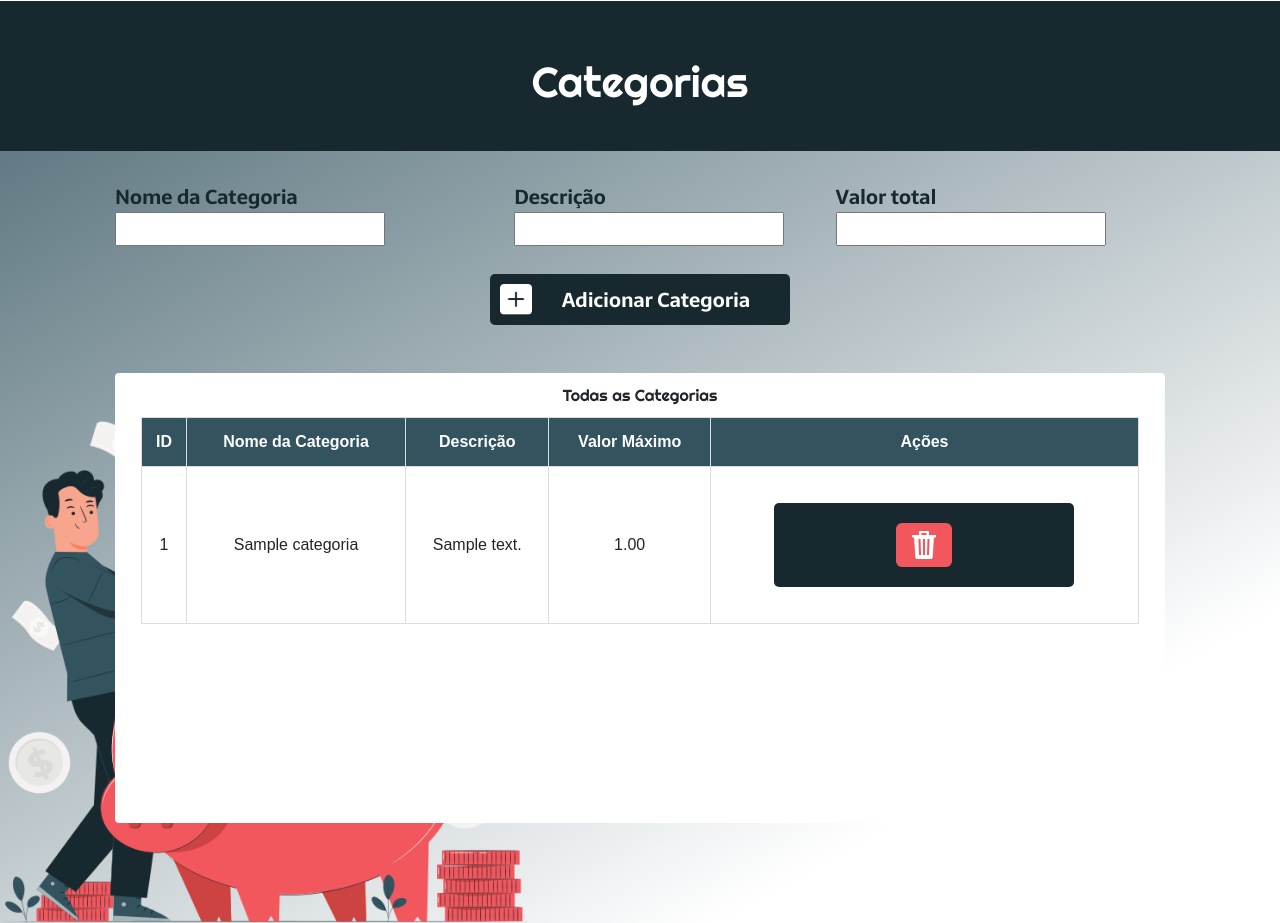
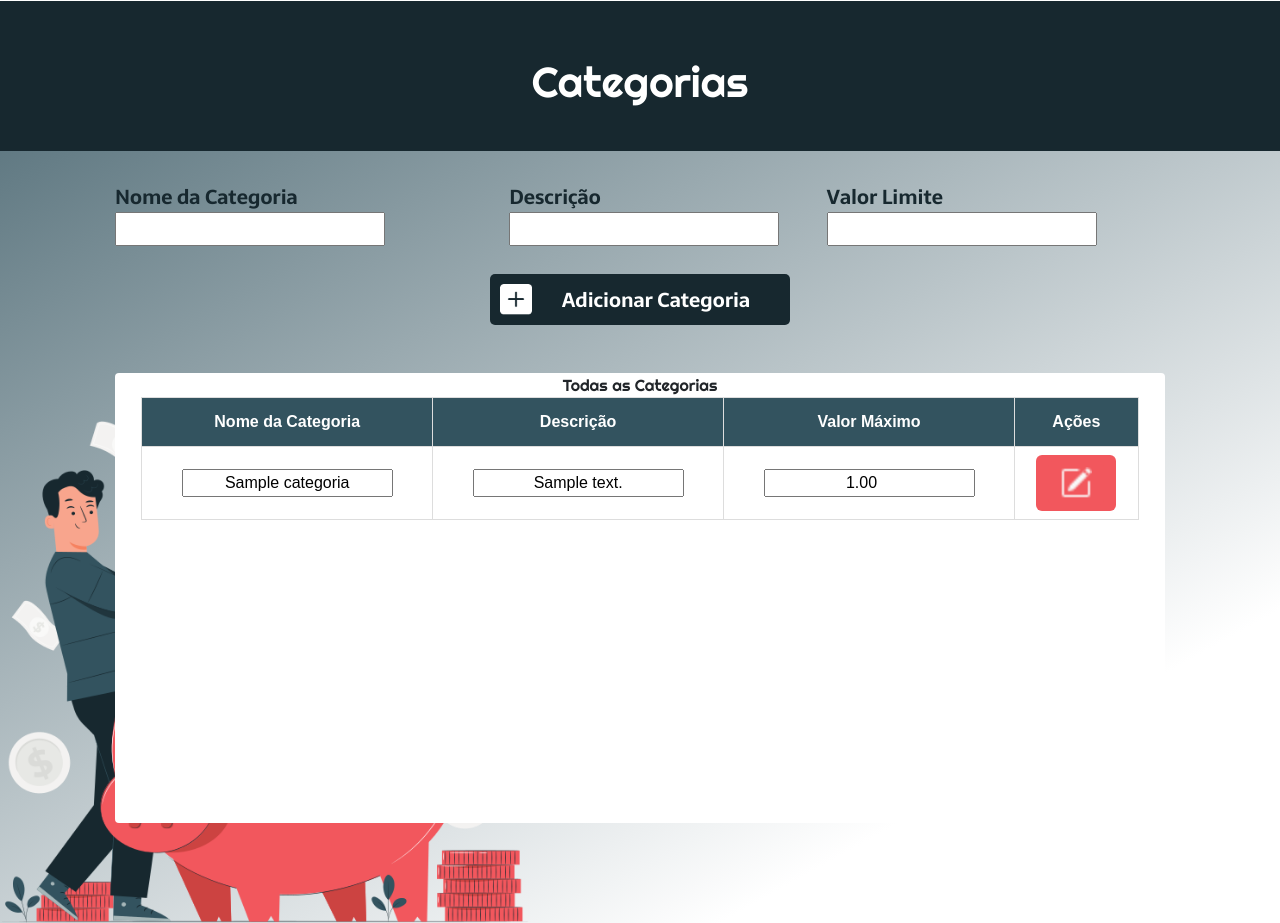
Before and after one commit to v1ct00rms/personalfinance1, a Django app: page /categoria/ in a window 1280 px wide. Shown: the part 117-1040 px from the top of the page. Run offline with Django 4.2, Linux system fonts and the light colour scheme; tables that the repository leaves empty hold one stand-in row (values such as "Sample post"); some web fonts are replaced.

Commit message:
Edição de uma categoria

```diff
--- a/categoria/templates/categoria.html
+++ b/categoria/templates/categoria.html
@@ -20,7 +20,8 @@
 <header class="cabecalho">
     <div class="window-limit content-cabecalho">
         <nav class="logo-nome">
-                <img class="logo-cabecalho" src="{% static 'img/logofinancas002.png' %}" alt="Logo Cabeçalho Personal Finances">
+            <img class="logo-cabecalho" src="{% static 'img/logofinancas002.png' %}"
+                 alt="Logo Cabeçalho Personal Finances">
             <h2 class="nome-cabecalho">Finanças Pessoais</h2>
         </nav>
         <nav class="cabecalho-menu">
@@ -58,7 +59,7 @@
                     <input name="descricao" id="descricao" class="description text-center" type="text">
                 </div>
                 <div>
-                        <label for="valor">Valor total</label>
+                    <label for="montante">Valor Limite</label>
                     <input name="montante" id="montante" class="description text-center" type="text">
                 </div>
             </div>
@@ -76,7 +77,6 @@
                 <table class="table-transitions">
                     <thead>
                     <tr>
-                                <th>ID</th>
                         <th>Nome da Categoria</th>
                         <th>Descrição</th>
                         <th>Valor Máximo</th>
@@ -87,17 +87,19 @@
                     <tbody>
                     {% for categoria in categorias %}
                     <tr>
-                                <td>{{categoria.id}}</td>
-                                <td>{{categoria.nome}}</td>
-                                <td>{{categoria.descricao}}</td>
-                                <td>{{categoria.montante}}</td>
+                        <form action="/categoria/update/{{categoria.id}}/" method="post">
 
 
-                            <form action="/categoria/delete/{{categoria.id}}" method="post">
+                            <td><input type="text" class="text-center" name="nome" value="{{categoria.nome}}"></td>
+                            <td><input type="text" class="text-center" name="descricao" value="{{categoria.descricao}}"></td>
+                            <td><input type="number" class="text-center"  name="montante" value="{{categoria.montante}}"></td>
+
+
                             {% csrf_token %}
                             <td>
-                                                    <button class="action-button" input type="submit">
-                    <a class="btn btn-primary"><img src="{% static 'img/icon-trash.png' %}" alt="ícone de exclusão"
+                                <button class="btn btn-primary action-button-update" title="Editar Categoria" type="submit">
+                                    <a class="btn btn-primary"><img src="{% static 'img/icon-pencil.png' %}"
+                                                                    alt="ícone de exclusão"
                                                                     width="32"></a>
                                 </button>
                             </td>
--- a/categoria/views.py
+++ b/categoria/views.py
@@ -34,7 +34,8 @@ def update(request, pk):
     form = CategoriaForm(request.POST or None, instance=data['db'])
     if form.is_valid():
         form.save()
-    return redirect ('home')
+    print(form)
+    return categoria(request)
 
 def delete(request, pk):
 
--- a/static/css/categoria.css
+++ b/static/css/categoria.css
@@ -144,6 +144,12 @@ body {
     margin: 28px auto;
 }
 
+.action-button-update{
+    width: fit-content;
+    padding: 2px;
+
+}
+
 .action-button:hover {
     cursor: grab;
     background-color: #33535F;
@@ -176,8 +182,6 @@ body {
 
 .third-content a {
     font-family: 'Righteous', sans-serif;
-    margin-top: 10px;
-    margin-bottom: 10px;
 }
 
 .background-transacao {
```
Also changed, not shown: transacao/templates/transacao.html (+7 -7 lines), static/img/icon-pencil.png (added). Lines whose indentation alone changed are shown as unchanged.
